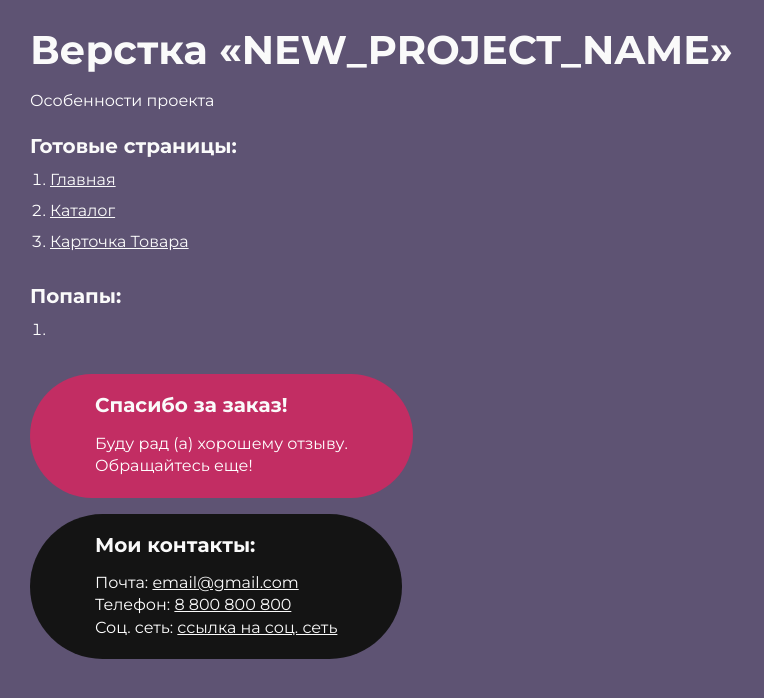
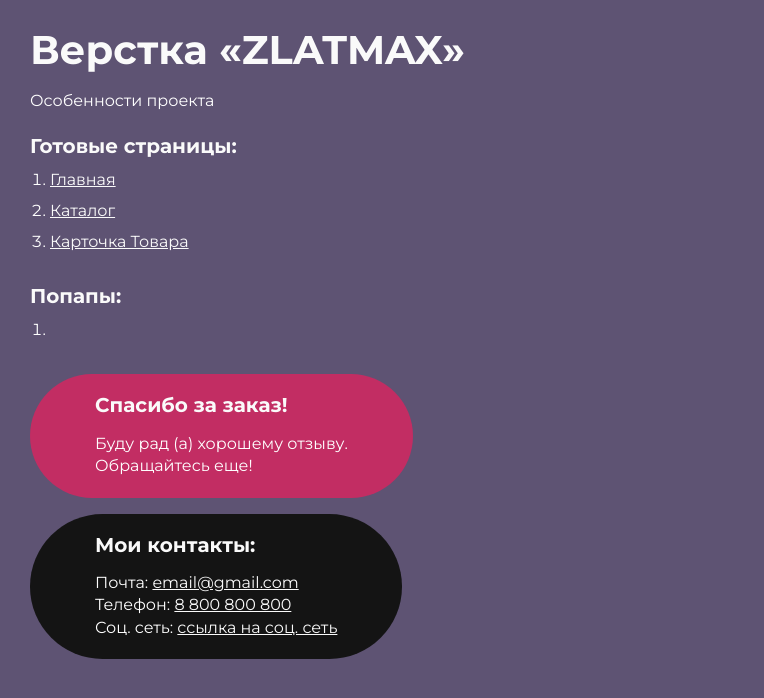
Before and after one commit to v1099323/zlatmax, a plain HTML site: page index.html in a window 1280 px wide. Shown: the whole page, without its empty margins (0-764 px from the left). Drawn offline with Linux system fonts and the light colour scheme.

Commit message:
Update index.html

```diff
--- a/index.html
+++ b/index.html
@@ -7,7 +7,7 @@
 	</head>
 	<body>
 		<div class="rootpage">
-			<h1>Верстка «NEW_PROJECT_NAME»</h1>
+			<h1>Верстка «ZLATMAX»</h1>
 			<div class="rootpage__info">
 				Особенности проекта
 			</div>
```
